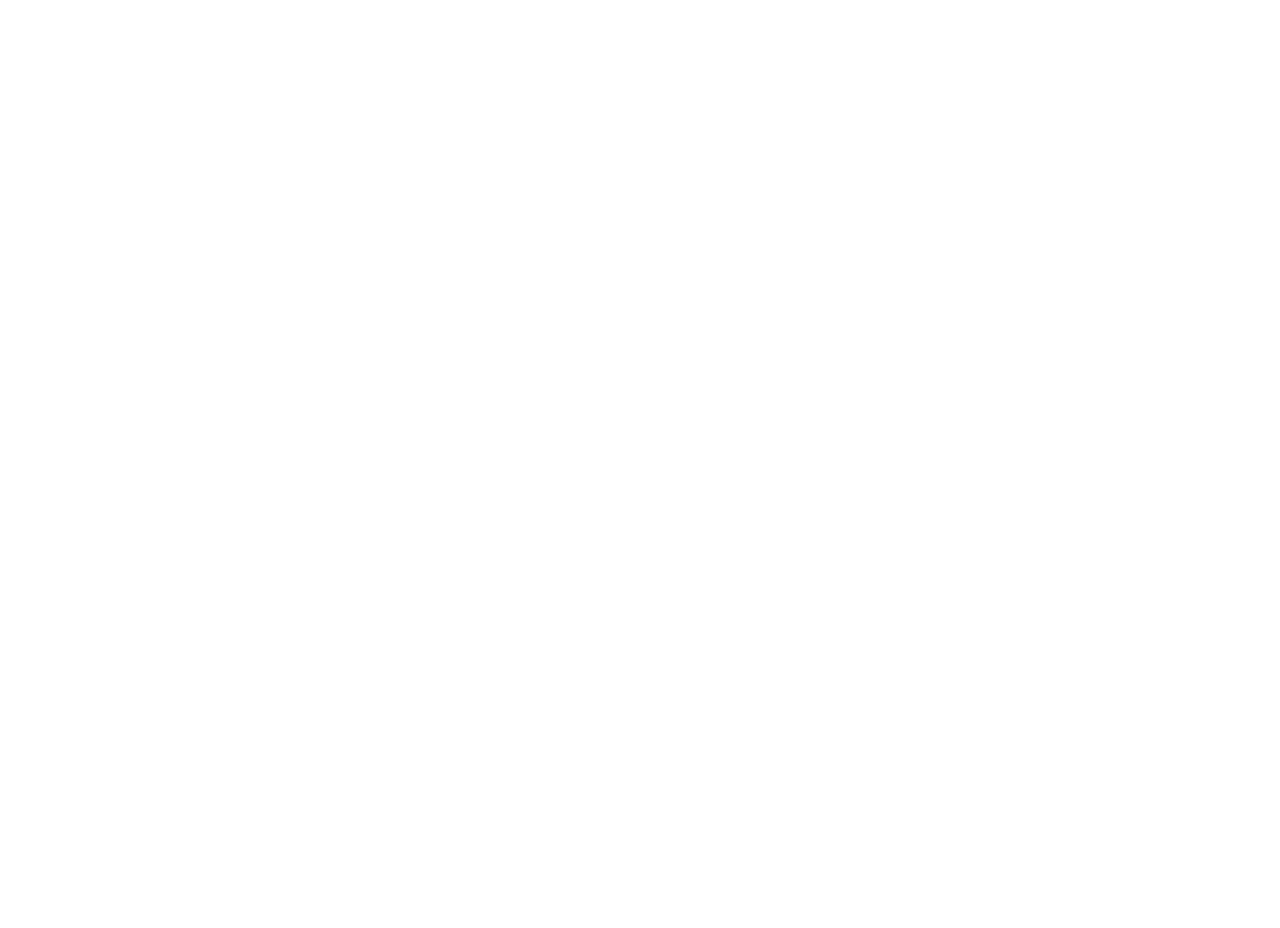
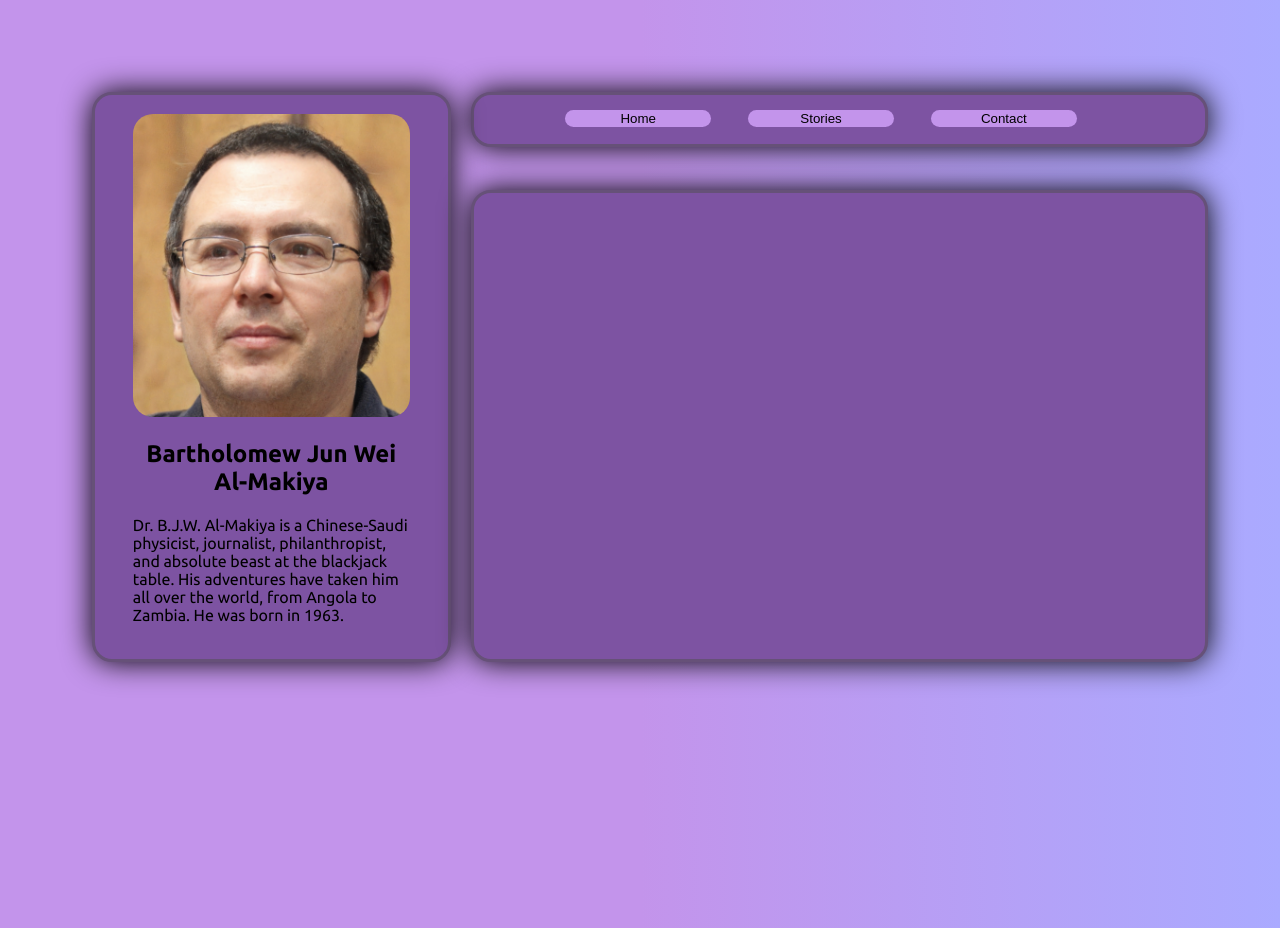
Before and after one commit to Serket52/Bartholomew, a plain HTML site: page stories.html in a window 1280 px wide. Before the commit the page ends 800 px from the top, so only its background shows below. Drawn offline with Linux system fonts and the light colour scheme.

Commit message:
connected the 3 pages and began stories page

```diff
--- a/stories.html
+++ b/stories.html
@@ -2,9 +2,26 @@
 <html>
 <head>
 <meta charset="utf-8">
-<title>Untitled Document</title>
+<title>Stories</title>
+<link rel="stylesheet" href="style.css">
 </head>
 
 <body>
+	<div class="grid-container">
+	<div class="navbar griditem">
+		<div class="buttons">
+			<button class="button1 click-shrink" onclick="location.href='index.html';" style="grid-column: 1;">Home</button>
+			<button class="button1 click-shrink" onclick="location.href='stories.html';" style="grid-column: 2;">Stories</button>
+			<button class="button1 click-shrink" onclick="location.href='contact.html';" style="grid-column: 3;">Contact</button>
+		</div>
+	</div>
+	<div class="bio griditem">
+		<img src="bart.jpg" width="100%" style="border-radius:20px;" alt="Bartholomew">
+		<h2 style="text-align: center;">Bartholomew Jun Wei Al-Makiya</h2>
+		<p>Dr. B.J.W. Al-Makiya is a Chinese-Saudi physicist, journalist, philanthropist, and absolute beast at the blackjack table. His adventures have taken him all over the world, from Angola to Zambia. He was born in 1963.</p>
+    </div>
+	<div class="content griditem">
+	</div>
+	</div>
 </body>
 </html>
--- a/style.css
+++ b/style.css
@@ -58,7 +58,7 @@ html {
 	cursor: pointer;
     transition: all 0.3s;
 	align-self: center;
-	justify-content: center
+	justify-content: center;
 }
 
 a {
@@ -84,7 +84,7 @@ img {
 }
 .content{
 	margin: 10px;
-	padding: 5% 10%;
+	padding: 1% 5%;
 	grid-column: 2 / 4;
 	grid-row: 2;
 }
```
Also changed, not shown: contact.html (+4 -4 lines), index.html (+4 -4 lines).
